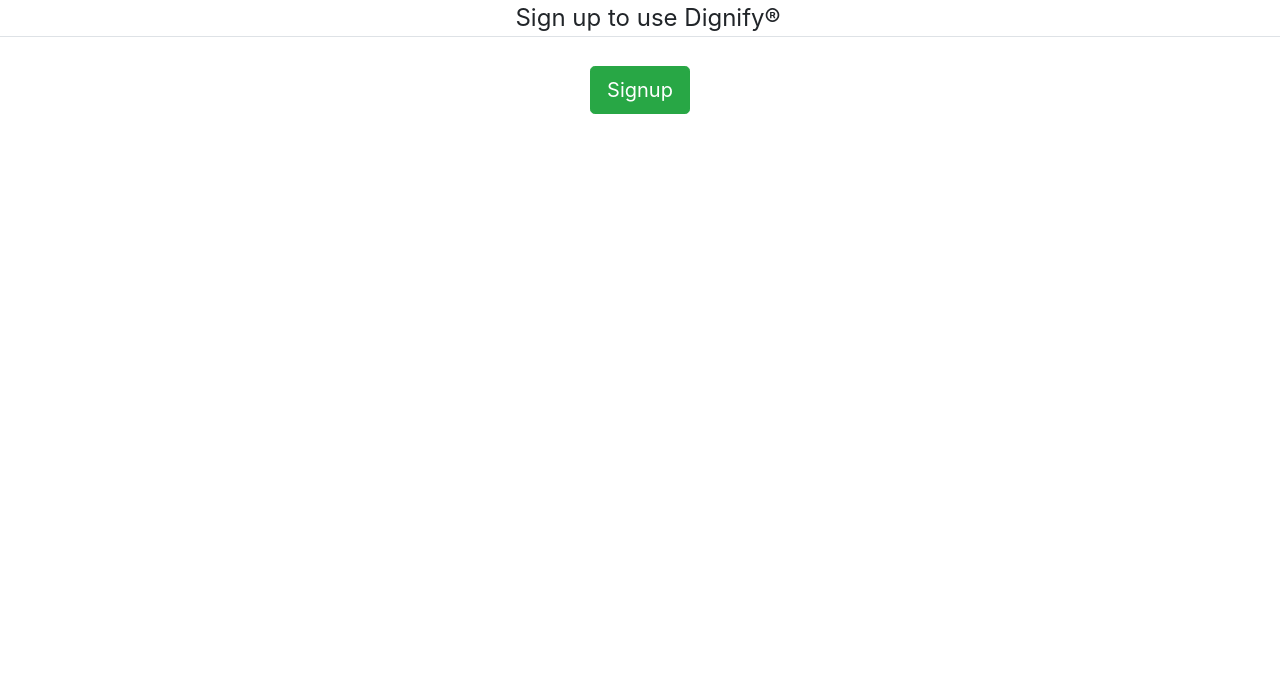
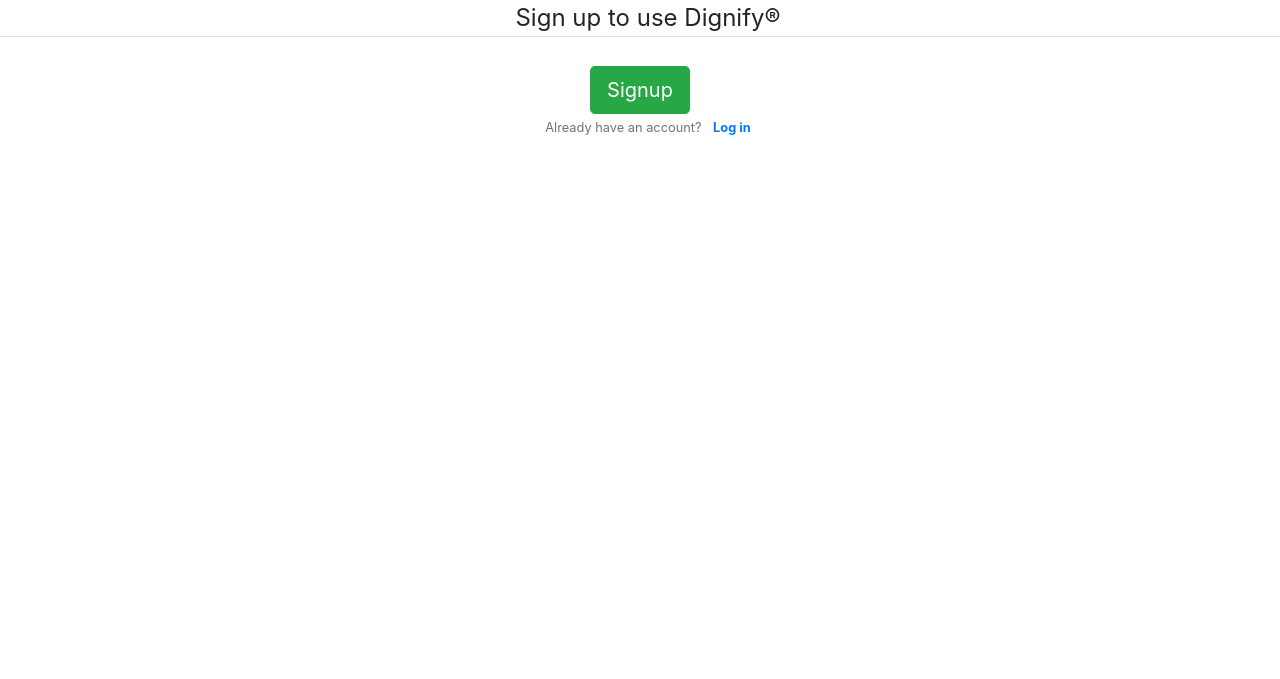
Before and after one commit to Abimzy/Dignify, a Python web app: template templates/signup.html in a window 1280 px wide. Shown: the part 56-735 px from the top of the page. Run offline with Jinja, Linux system fonts and the light colour scheme; the template is opened without the code that fills it: most values are stand-ins (such as "Sample title", 1, 10 or a date in 2020); some libraries are stand-ins or nearby versions.

Commit message:
Add section to link signup and login forms

```diff
--- a/templates/signup.html
+++ b/templates/signup.html
@@ -6,12 +6,29 @@
 
     <form method="POST" action="" class="form">
         <legend class="border-bottom mb-4 pl-3">Sign up to use Dignify®</legend>
-            {{ form.hidden_tag() }}
-            {% for field in form %}
-                {{ render_field(field) }}
-            {% endfor %}
-            <button type="submit" class="btn btn-success btn-lg btn-end" id="submit">Signup</button>
+        {{ form.hidden_tag() }}
+        {% for field in form %}
+            {{ render_field(field) }}
+        {% endfor %}
+        <div class="container">
+            <div class="row">
+                <div class="col-12">
+                    <button type="submit" class="btn btn-success btn-lg btn-end" id="submit">Signup</button>
+                </div>
+            </div>
+            <div class="row">
+                <div class="col-12">
+                    <small class="text-muted pl-3">
+                        Already have an account? <a class="ml-2" href="{{ url_for('login') }}" title="login"><strong>Log in</strong></a>
+                    </small>
+                </div>
+            </div>
+        </div>
     </form>
+
+
+
+
 
 <style>
         form.form {
```
Also changed, not shown: templates/login.html (+18 -5 lines).
